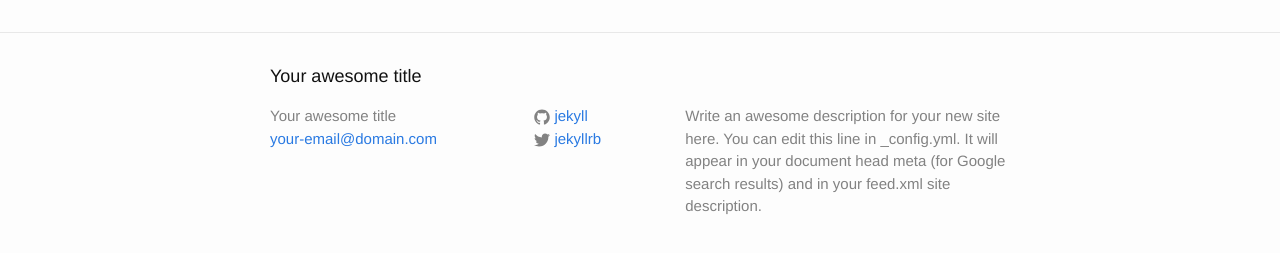
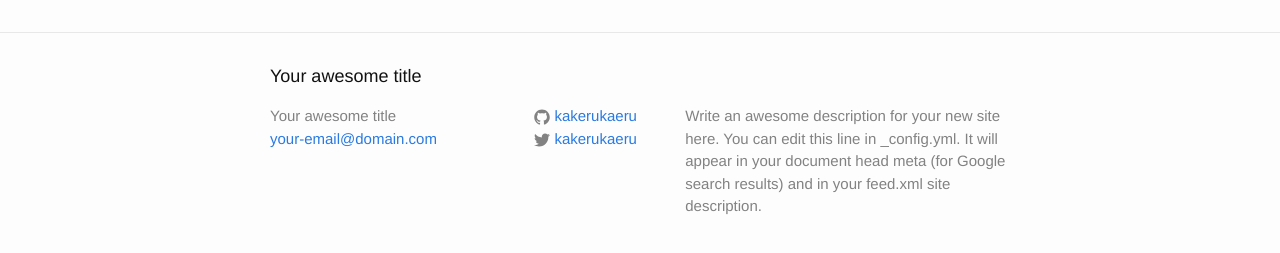
Before and after one commit to aira813/jikai, a Jekyll site: the page built from about.md, in a window 1280 px wide. Shown: the part 318-571 px from the top of the page. Built offline with Jekyll 4.4.1, drawn with Linux system fonts in a browser that asks for light colours.

Commit message:
kakeruのアカウント情報を追加

```diff
--- a/_config.yml
+++ b/_config.yml
@@ -13,10 +13,10 @@
   line in _config.yml. It will appear in your document head meta (for
   Google search results) and in your feed.xml site description.
 baseurl: "/jikai" # the subpath of your site, e.g. /blog
-url: "http://yourdomain.com" # the base hostname & protocol for your site
-twitter_username: jekyllrb
-github_username:  jekyll
-relative_permalinks: true
+url: "http://engineer-blog.github.io" # the base hostname & protocol for your site
+twitter_username: kakerukaeru
+github_username: kakerukaeru
 
 # Build settings
 markdown: kramdown
+relative_permalinks: true
--- a/index.html
+++ b/index.html
@@ -1,8 +1,6 @@
 ---
 layout: default
 ---
-
-<p><img src="https://raw.githubusercontent.com/engineer-blog/jikai/gh-pages/img/jikai.jpg" alt="title"></p>
 
 <div class="home">
 
```
